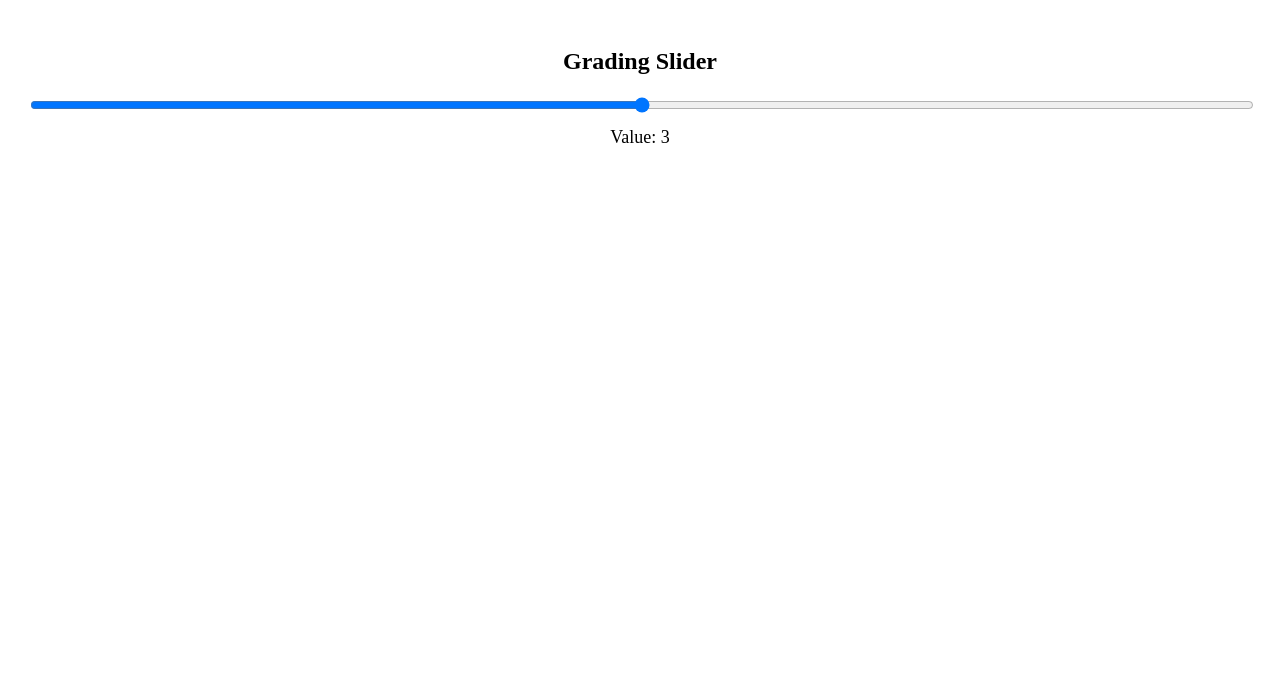
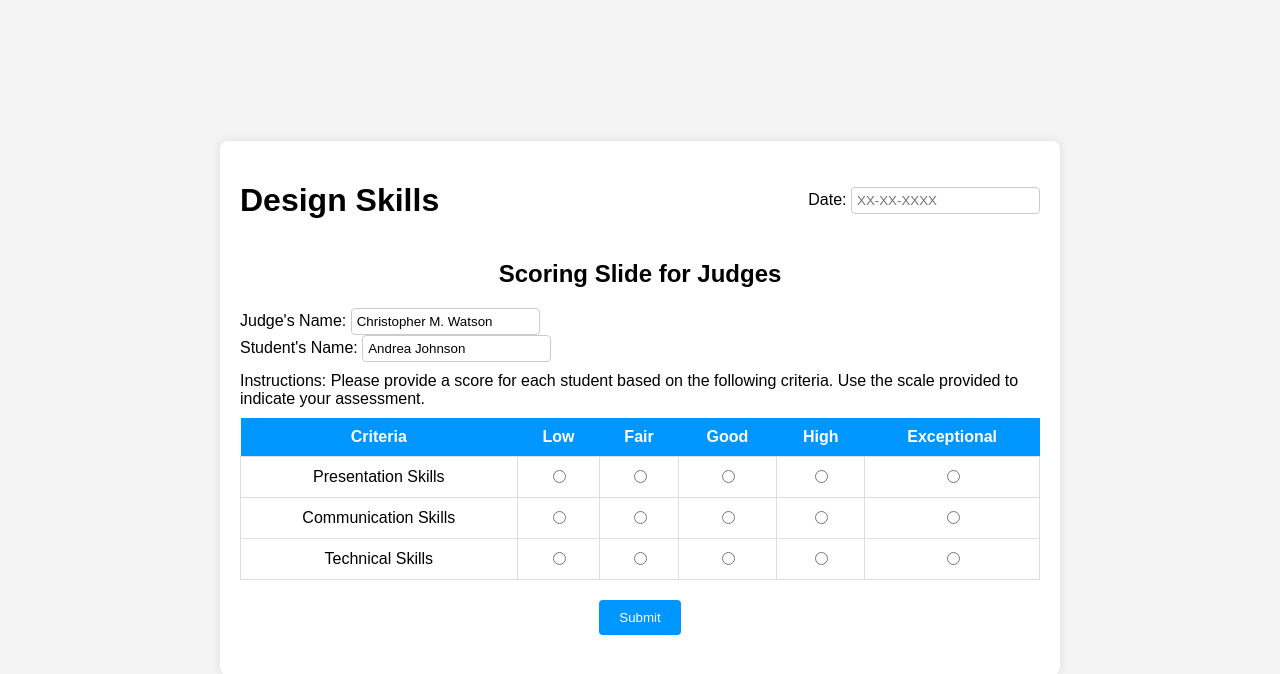
Before and after one commit to maria-moonpreneur/JudgeSheet, a plain HTML site: page index.html in a window 1280 px wide. Drawn offline with Linux system fonts and the light colour scheme.

Commit message:
Update index.html

```diff
--- a/index.html
+++ b/index.html
@@ -1,33 +1,68 @@
 <!DOCTYPE html>
-<html>
+<html lang="en">
 <head>
-    <base target="_top">
-    <style>
-        .slider-container {
-            text-align: center;
-            padding: 20px;
-        }
-        .slider {
-            width: 100%;
-        }
-        .value {
-            font-size: 18px;
-            margin-top: 10px;
-        }
-    </style>
+    <meta charset="UTF-8">
+    <meta name="viewport" content="width=device-width, initial-scale=1.0">
+    <title>Scoring Slide for Judges</title>
+    <link rel="stylesheet" href="style.css">
 </head>
 <body>
-    <div class="slider-container">
-        <h2>Grading Slider</h2>
-        <input type="range" min="1" max="5" value="3" class="slider" id="gradeSlider">
-        <div class="value">Value: <span id="sliderValue">3</span></div>
+    <div class="container" id="scoring-sheet">
+        <div class="header">
+            <h1>Design Skills</h1>
+            <div class="date">Date: <input type="text" id="date" placeholder="XX-XX-XXXX"></div>
+        </div>
+        <div class="title">
+            <h2>Scoring Slide for Judges</h2>
+        </div>
+        <div class="info">
+            <div>Judge's Name: <input type="text" id="judge-name" value="Christopher M. Watson"></div>
+            <div>Student's Name: <input type="text" id="student-name" value="Andrea Johnson"></div>
+        </div>
+        <div class="instructions">
+            Instructions: Please provide a score for each student based on the following criteria. Use the scale provided to indicate your assessment.
+        </div>
+        <table>
+            <thead>
+                <tr>
+                    <th>Criteria</th>
+                    <th>Low</th>
+                    <th>Fair</th>
+                    <th>Good</th>
+                    <th>High</th>
+                    <th>Exceptional</th>
+                </tr>
+            </thead>
+            <tbody>
+                <tr>
+                    <td>Presentation Skills</td>
+                    <td><input type="radio" name="presentation" value="Low"></td>
+                    <td><input type="radio" name="presentation" value="Fair"></td>
+                    <td><input type="radio" name="presentation" value="Good"></td>
+                    <td><input type="radio" name="presentation" value="High"></td>
+                    <td><input type="radio" name="presentation" value="Exceptional"></td>
+                </tr>
+                <tr>
+                    <td>Communication Skills</td>
+                    <td><input type="radio" name="communication" value="Low"></td>
+                    <td><input type="radio" name="communication" value="Fair"></td>
+                    <td><input type="radio" name="communication" value="Good"></td>
+                    <td><input type="radio" name="communication" value="High"></td>
+                    <td><input type="radio" name="communication" value="Exceptional"></td>
+                </tr>
+                <tr>
+                    <td>Technical Skills</td>
+                    <td><input type="radio" name="technical" value="Low"></td>
+                    <td><input type="radio" name="technical" value="Fair"></td>
+                    <td><input type="radio" name="technical" value="Good"></td>
+                    <td><input type="radio" name="technical" value="High"></td>
+                    <td><input type="radio" name="technical" value="Exceptional"></td>
+                </tr>
+            </tbody>
+        </table>
+        <button onclick="downloadPDF()">Submit</button>
     </div>
-    <script>
-        var slider = document.getElementById("gradeSlider");
-        var output = document.getElementById("sliderValue");
-        slider.oninput = function() {
-            output.innerHTML = this.value;
-        }
-    </script>
+
+    <script src="script.js"></script>
 </body>
 </html>
```
